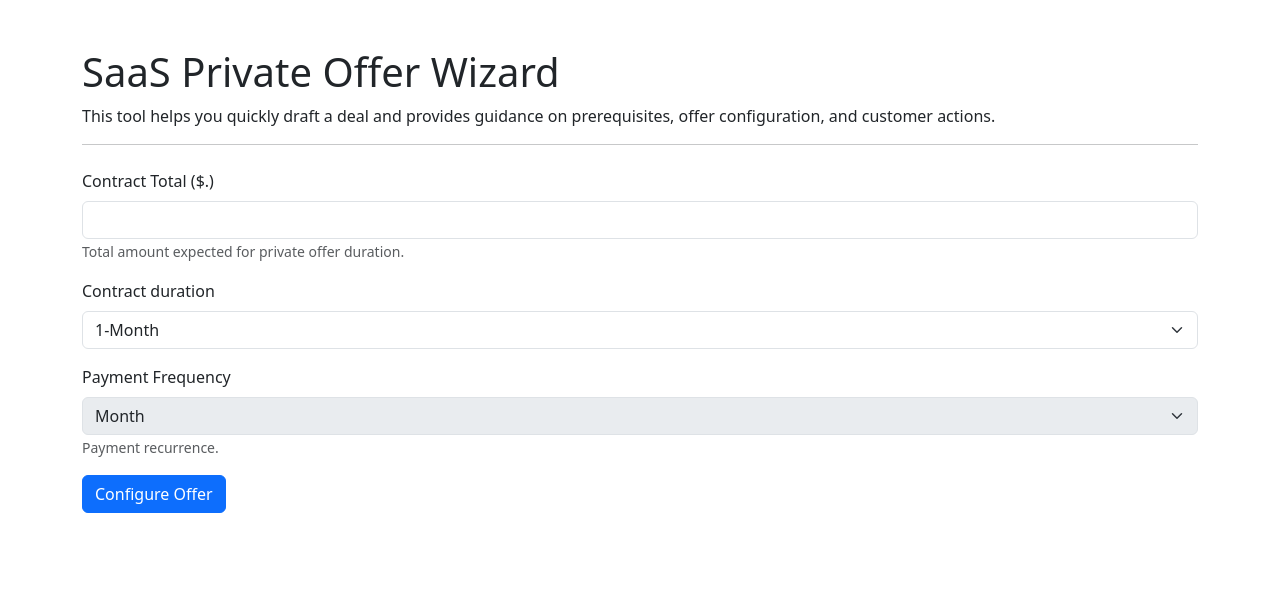
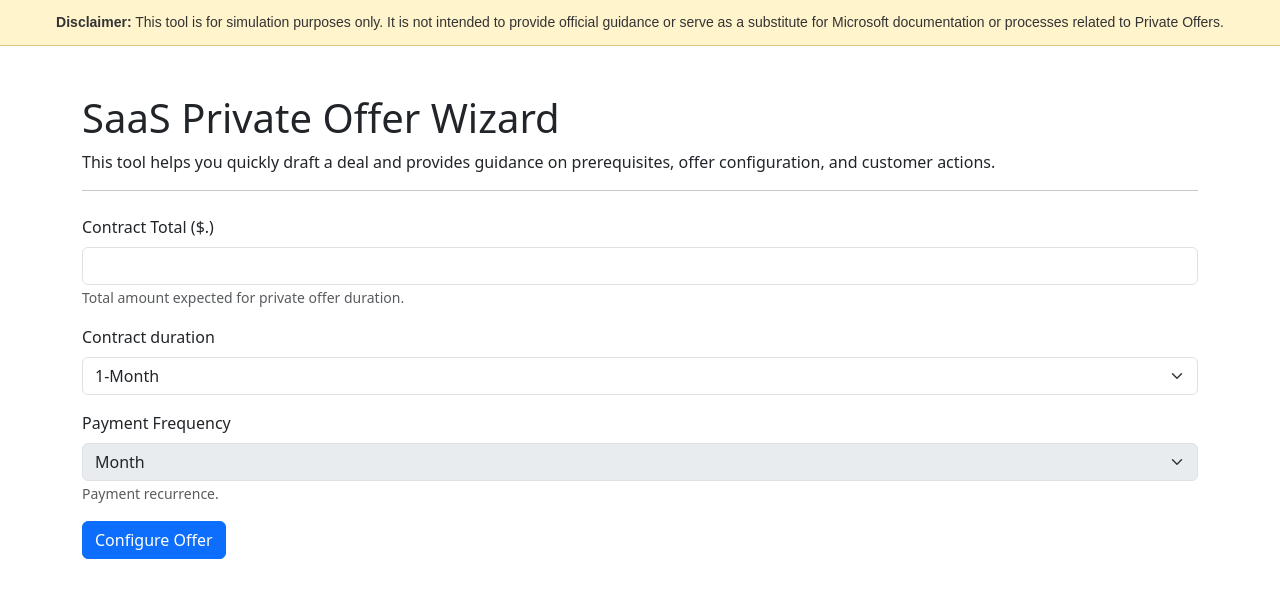
Before and after one commit to microsoft/commercial-marketplace-private-offer, a plain HTML site: page docs/index.html in a window 1280 px wide. Drawn offline with nearby package versions, Linux system fonts and the light colour scheme.

Commit message:
Add disclaimer

```diff
--- a/docs/index.html
+++ b/docs/index.html
@@ -7,6 +7,9 @@
     <link href="https://cdn.jsdelivr.net/npm/bootstrap@5.3.0/dist/css/bootstrap.min.css" rel="stylesheet">
 </head>
 <body>
+<div style="background-color:#FFF4CC; color:#333333; padding:12px 16px; border-bottom:1px solid #E0C97F; font-size:14px; font-weight:500; font-family:Arial, sans-serif; width:100%; text-align:center;">
+  <strong>Disclaimer:</strong> This tool is for simulation purposes only. It is not intended to provide official guidance or serve as a substitute for Microsoft documentation or processes related to Private Offers.
+</div>
     <div class="container mt-5">
         <h1>SaaS Private Offer Wizard</h1>
         <p>This tool helps you quickly draft a deal and provides guidance on prerequisites, offer configuration, and customer actions.</p>
```
